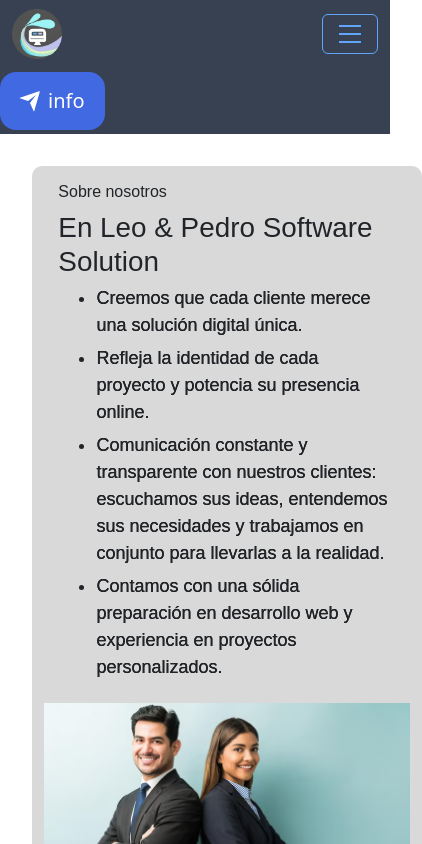
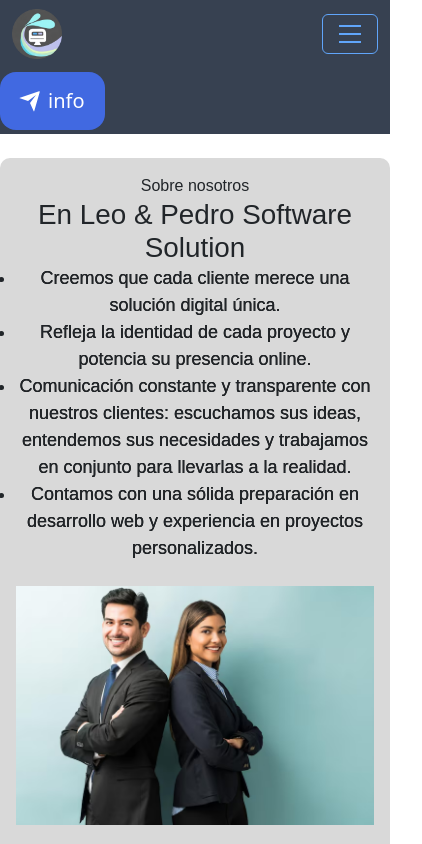
Before and after one commit to leopedrowebsolutions-it/Leo-and-Pedro-web-solutions, an Angular app: page / in a window 390 px wide. Shown: the top 844 px of the page, 422 px wide, since content can reach past the window. Built offline with nearby package versions, Linux system fonts and the light colour scheme.

Commit message:
cambios en seccion sobre nosotros

```diff
--- a/src/sobre-nosotros/sobre-nosotros.css
+++ b/src/sobre-nosotros/sobre-nosotros.css
@@ -1,31 +1,46 @@
 *{
-    margin: 2%;
+    margin: 0; /* <- Antes: 2%. Rompía todo el centrado */
+    padding: 0;
     box-sizing: border-box;
     font-family: 'Poppins', sans-serif;
     background-color: #D9D9D9;
 }
 
+/* CONTENEDOR GENERAL */
 .container{
     display: flex;
     align-items: center;
-    margin: 2rem;
+    justify-content: center;   /* Centrado horizontal */
+    gap: 1.5rem;               /* Espacio entre elementos */
+    margin: 2rem auto;         /* Centrado automático */
+    padding: 1rem;
+    max-width: 900px;          /* Limita ancho en desktop */
     border-radius: 10px;
 }
 
+/* LISTA */
 li{
     font-size: large;
     text-shadow: 0 0 black;
 }
 
+/* IMAGEN */
 img{
     width: 45%;
     height: auto;
+    display: block;
 }
+
+/* -- MOBILE -- */
 @media (max-width: 992px) {
+
     .container{
-        display: flex;
         flex-direction: column;
+        text-align: center;     /* Centra el texto */
+        max-width: 500px;       /* Mejor visual en celulares */
+        margin: 1.5rem auto;    /* Centrado perfecto */
     }
+
     img{
         width: 100%;
         height: auto;
```
